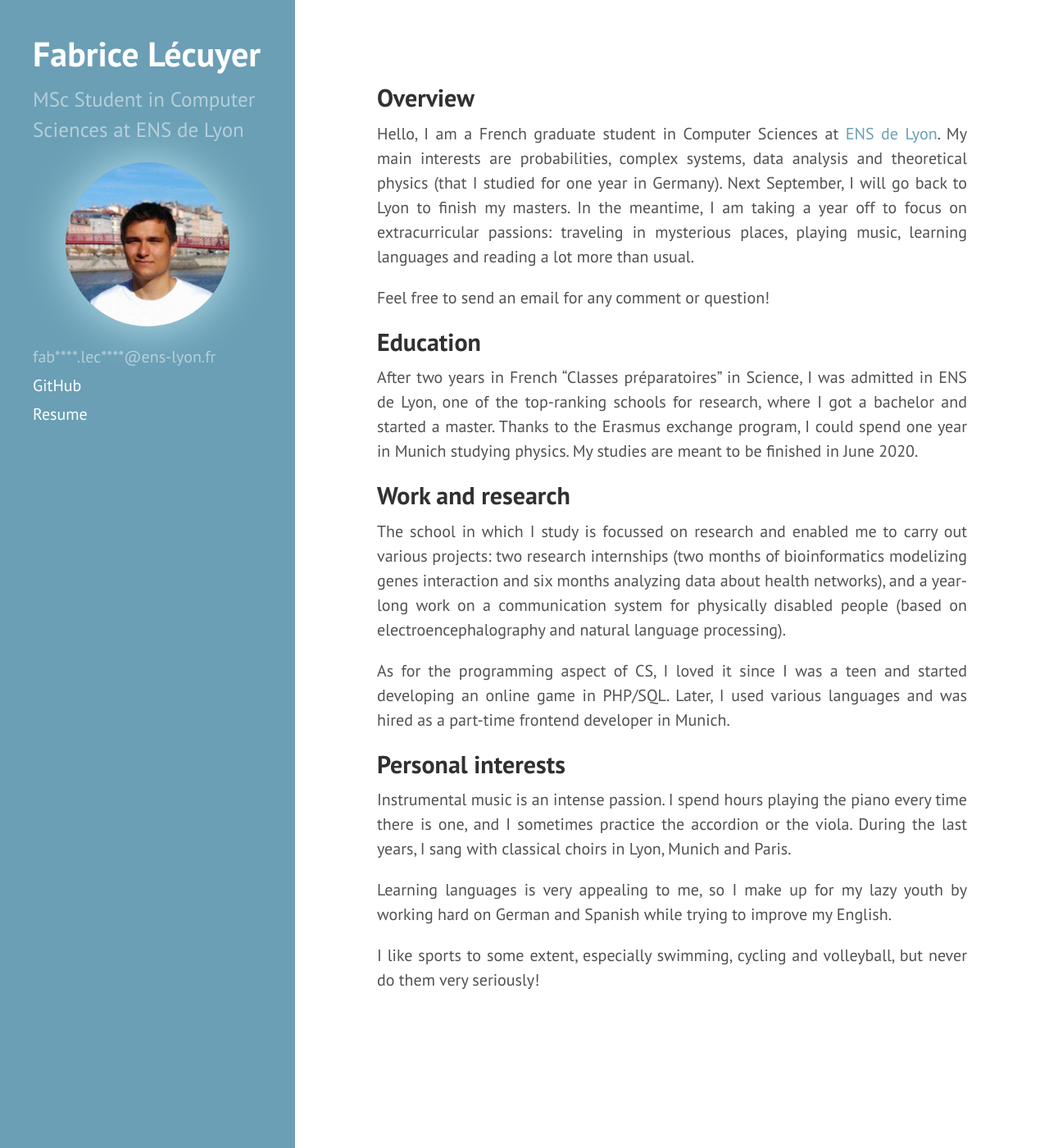
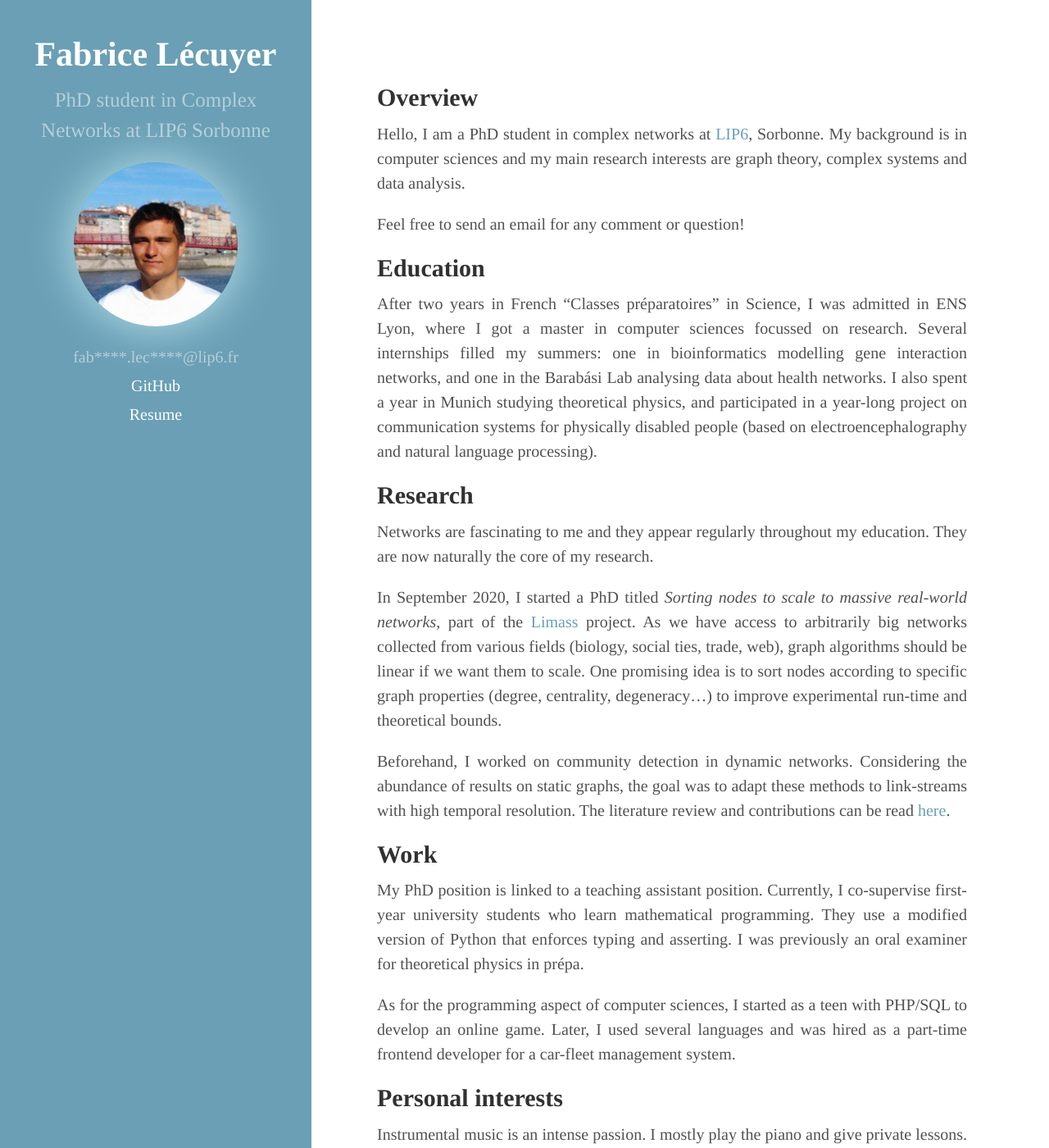
Before and after one commit to lecfab/lecfab.github.io, a Jekyll site: the page built from index.md, in a window 1280 px wide and 1400 px high. Shown: the whole window at 82% size. Built offline with Jekyll 4.4.1, drawn with Linux system fonts in a browser that asks for light colours; some of the changed text lies outside the part shown.

Commit message:
2020 update

```diff
--- a/_config.yml
+++ b/_config.yml
@@ -8,8 +8,8 @@ permalink:        pretty
 # Setup
 title:            Fabrice Lécuyer
 #tagline:          'A Jekyll theme'
-description:      'MSc Student in Computer Sciences at ENS de Lyon'
-url:              http://fabrice.lecuyer.me/
+description:      'PhD student in Complex Networks at LIP6 Sorbonne'
+url:              https://fabrice.lecuyer.me/
 baseurl:          "/"
 #paginate:         5
 
@@ -31,12 +31,12 @@ sass:
 author:
   name:              Fabrice Lécuyer
   url:               http://fabrice.lecuyer.me
-  email:             fabrice.lecuyer@ens-lyon.fr
-  emailProtected:    fab****.lec****@ens-lyon.fr
+  email:             fabrice.lecuyer@lip6.fr
+  emailProtected:    fab****.lec****@lip6.fr
   img:               /public/photoLyon.jpg
-  cv:                /public/CV_2018.pdf
+  cv:                /public/Lecuyer_CV_2021.pdf
 
 # Gems
-gems:
+plugins:
  # - jekyll-paginate
   - jekyll-gist
--- a/index.md
+++ b/index.md
@@ -5,24 +5,34 @@ title: Home
 
 ## Overview
 
-Hello, I am a French graduate student in Computer Sciences at [ENS de Lyon](http://www.ens-lyon.fr/). My main interests are probabilities, complex systems, data analysis and theoretical physics (that I studied for one year in Germany). Next September, I will go back to Lyon to finish my masters. In the meantime, I am taking a year off to focus on extracurricular passions: traveling in mysterious places, playing music, learning languages and reading a lot more than usual.
+Hello, I am a PhD student in complex networks at [LIP6](https://www.lip6.fr/), Sorbonne. My background is in computer sciences and my main research interests are graph theory, complex systems and data analysis.
 
 Feel free to send an email for any comment or question!
 
 ## Education
 
-After two years in French "Classes préparatoires" in Science, I was admitted in ENS de Lyon, one of the top-ranking schools for research, where I got a bachelor and started a master. Thanks to the Erasmus exchange program, I could spend one year in Munich studying physics. My studies are meant to be finished in June 2020.
+After two years in French "Classes préparatoires" in Science, I was admitted in ENS Lyon, where I got a master in computer sciences focussed on research. Several internships filled my summers: one in bioinformatics modelling gene interaction networks, and one in the Barabási Lab analysing data about health networks. I also spent a year in Munich studying theoretical physics, and participated in a year-long project on communication systems for physically disabled people (based on electroencephalography and natural language processing).
 
-## Work and research
+## Research
 
-The school in which I study is focussed on research and enabled me to carry out various projects: two research internships (two months of bioinformatics modelizing genes interaction and six months analyzing data about health networks), and a year-long work on a communication system for physically disabled people (based on electroencephalography and natural language processing).
+Networks are fascinating to me and they appear regularly throughout my education. They are now naturally the core of my research.
 
-As for the programming aspect of CS, I loved it since I was a teen and started developing an online game in PHP/SQL. Later, I used various languages and was hired as a part-time frontend developer in Munich.
+In September 2020, I started a PhD titled _Sorting nodes to scale to massive real-world networks_, part of the [Limass](https://sites.google.com/view/limass) project. As we have access to arbitrarily big networks collected from various fields (biology, social ties, trade, web), graph algorithms should be linear if we want them to scale. One promising idea is to sort nodes according to specific graph properties (degree, centrality, degeneracy...) to improve experimental run-time and theoretical bounds.
+
+Beforehand, I worked on community detection in dynamic networks. Considering the abundance of results on static graphs, the goal was to adapt these methods to link-streams with high temporal resolution. The literature review and contributions can be read [here](static/Lecuyer_Community-detection-in-fine-grained-dynamical-networks_2020.pdf).
+
+## Work
+
+My PhD position is linked to a teaching assistant position. Currently, I co-supervise first-year university students who learn mathematical programming. They use a modified version of Python that enforces typing and asserting. I was previously an oral examiner for theoretical physics in prépa.
+
+As for the programming aspect of computer sciences, I started as a teen with PHP/SQL to develop an online game. Later, I used several languages and was hired as a part-time frontend developer for a car-fleet management system.
 
 ## Personal interests
 
-Instrumental music is an intense passion. I spend hours playing the piano every time there is one, and I sometimes practice the accordion or the viola. During the last years, I sang with classical choirs in Lyon, Munich and Paris.
+Instrumental music is an intense passion. I mostly play the piano and give private lessons. Besides, I sometimes practice the accordion and try to learn the viola. Over the last five years, I sang with classical choirs in Lyon, Munich and Paris.
 
-Learning languages is very appealing to me, so I make up for my lazy youth by working hard on German and Spanish while trying to improve my English.
+Linguistics is very appealing to me, and I work on improving my English, German and Spanish.
 
-I like sports to some extent, especially swimming, cycling and volleyball, but never do them very seriously!
+I like sports to some extent (swimming, cycling, volleyball), but never do it very seriously!
+
+Finally, I'm deeply interested in sustainability, both on an industrial scale with renewable energy, and on an individual scale with local food networks and low consumption.
--- a/public/css/hyde.css
+++ b/public/css/hyde.css
@@ -12,8 +12,6 @@
  * Designed, built, and released under MIT license by @mdo. Learn more at
  * https://github.com/poole/hyde.
  */
-
-
 /*
  * Contents
  *
@@ -23,28 +21,26 @@
  * Reverse layout
  * Themes
  */
-
-
 /*
  * Global resets
  *
  * Update the foundational and global aspects of the page.
  */
+html {
+    font-family: Times, Georgia, "PT Sans", Helvetica, Arial, sans-serif;
+}
 
-html {
-  font-family: "PT Sans", Helvetica, Arial, sans-serif;
-}
 @media (min-width: 48em) {
     html {
         font-size: 16px;
     }
 }
+
 @media (min-width: 58em) {
     html {
         font-size: 20px;
     }
 }
-
 
 /*
  * Sidebar
@@ -52,20 +48,24 @@ html {
  * Flexible banner for housing site name, intro, and "footer" content. Starts
  * out above content in mobile and later moves to the side with wider viewports.
  */
-
 .sidebar {
     text-align: center;
     padding: 2rem 1rem;
-  color: rgba(255,255,255,.5);
+    color: rgba(255, 255, 255, .5);
     background-color: #202020;
 }
+
+.sidebar * {
+    text-align: center;
+}
+
 @media (min-width: 48em) {
     .sidebar {
         position: fixed;
         top: 0;
         left: 0;
         bottom: 0;
-    width: 18rem;
+        width: 19rem;
         text-align: left;
     }
 }
@@ -87,20 +87,33 @@ html {
 .sidebar-nav {
     margin-bottom: 1rem;
 }
+
 .sidebar-nav-item {
     display: block;
     line-height: 1.75;
 }
+
 img.sidebar-nav-item {
     border-radius: 500px;
     max-width: 200px;
     margin: 20px auto;
     box-shadow: 0 0 50px 5px lightblue;
+    transition: 1s ease;
 }
+
+img.sidebar-nav-item:hover {
+    cursor: cell;
+    transform: rotate(720deg);
+    box-shadow: 0 0 200px 200px lightblue;
+    transition: .8s ease-in-out;
+}
+
 a.sidebar-nav-item:hover,
 a.sidebar-nav-item:focus {
-  text-decoration: none; text-shadow: 0 0 3px #000;
+    text-decoration: none;
+    text-shadow: 0 0 3px #000;
 }
+
 .sidebar-nav-item.active {
     font-weight: bold;
 }
@@ -110,25 +123,22 @@ a.sidebar-nav-item:focus {
  * Add the `sidebar-sticky` class to the sidebar's container to affix it the
  * contents to the bottom of the sidebar in tablets and up.
  */
-
 @media (min-width: 48em) {
     .sidebar-sticky {
         position: absolute;
-    right:  1rem;
+        right: 1rem;
         bottom: 1rem;
-    left:   1rem;
+        left: 1rem;
     }
 }
-
 
 /* Container
  *
  * Align the contents of the site above the proper threshold with some margin-fu
  * with a 25%-wide `.sidebar`.
  */
-
 .content {
-  padding-top:    4rem;
+    padding-top: 4rem;
     padding-bottom: 4rem;
 }
 
@@ -147,18 +157,17 @@ a.sidebar-nav-item:focus {
     }
 }
 
-
 /*
  * Reverse layout
  *
  * Flip the orientation of the page by placing the `.sidebar` on the right.
  */
-
 @media (min-width: 48em) {
     .layout-reverse .sidebar {
         left: auto;
         right: 0;
     }
+
     .layout-reverse .content {
         margin-left: 2rem;
         margin-right: 20rem;
@@ -172,21 +181,18 @@ a.sidebar-nav-item:focus {
     }
 }
 
-
-
 /*
  * Themes
  *
  * As of v1.1, Hyde includes optional themes to color the sidebar and links
  * within blog posts. To use, add the class of your choosing to the `body`.
  */
-
 /* Base16 (http://chriskempson.github.io/base16/#default) */
-
 /* Red */
 .theme-base-08 .sidebar {
     background-color: #ac4142;
 }
+
 .theme-base-08 .content a,
 .theme-base-08 .related-posts li a:hover {
     color: #ac4142;
@@ -196,6 +202,7 @@ a.sidebar-nav-item:focus {
 .theme-base-09 .sidebar {
     background-color: #d28445;
 }
+
 .theme-base-09 .content a,
 .theme-base-09 .related-posts li a:hover {
     color: #d28445;
@@ -205,6 +212,7 @@ a.sidebar-nav-item:focus {
 .theme-base-0a .sidebar {
     background-color: #f4bf75;
 }
+
 .theme-base-0a .content a,
 .theme-base-0a .related-posts li a:hover {
     color: #f4bf75;
@@ -214,6 +222,7 @@ a.sidebar-nav-item:focus {
 .theme-base-0b .sidebar {
     background-color: #90a959;
 }
+
 .theme-base-0b .content a,
 .theme-base-0b .related-posts li a:hover {
     color: #90a959;
@@ -223,6 +232,7 @@ a.sidebar-nav-item:focus {
 .theme-base-0c .sidebar {
     background-color: #75b5aa;
 }
+
 .theme-base-0c .content a,
 .theme-base-0c .related-posts li a:hover {
     color: #75b5aa;
@@ -232,6 +242,7 @@ a.sidebar-nav-item:focus {
 .theme-base-0d .sidebar {
     background-color: #6a9fb5;
 }
+
 .theme-base-0d .content a,
 .theme-base-0d .related-posts li a:hover {
     color: #6a9fb5;
@@ -241,6 +252,7 @@ a.sidebar-nav-item:focus {
 .theme-base-0e .sidebar {
     background-color: #aa759f;
 }
+
 .theme-base-0e .content a,
 .theme-base-0e .related-posts li a:hover {
     color: #aa759f;
@@ -250,6 +262,7 @@ a.sidebar-nav-item:focus {
 .theme-base-0f .sidebar {
     background-color: #8f5536;
 }
+
 .theme-base-0f .content a,
 .theme-base-0f .related-posts li a:hover {
     color: #8f5536;
```
Also changed, not shown: public/F.png (added), public/Fthick.png (added), public/Fthick16.ico (added), public/Fthick64.ico (added), public/favicon.ico, public/favicon_ens.ico (added), 2 other files. Lines whose indentation alone changed are shown as unchanged.
